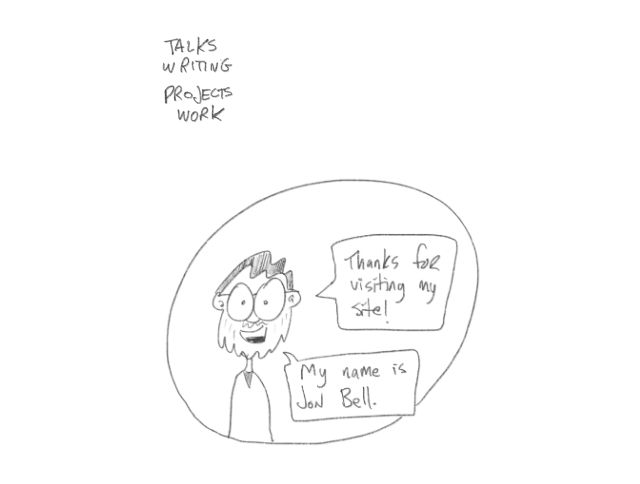
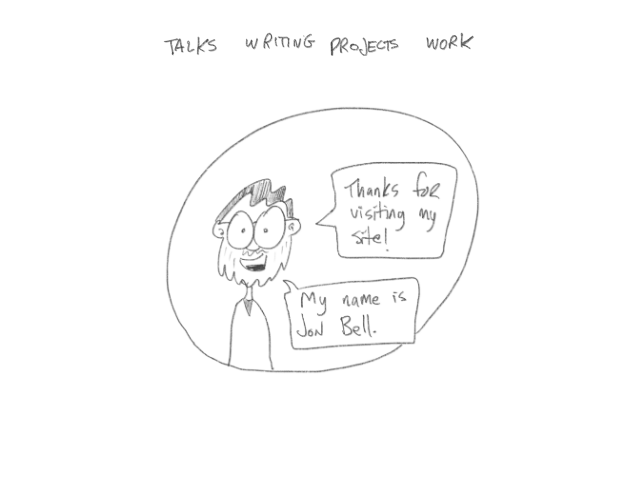
Before and after one commit to jonbell-lot23/lot23, a Next.js app: page /newindex in a window 1280 px wide. Shown: the top 484 px of the page, without its empty margins (318-958 px from the left). Built offline with nearby package versions, Linux system fonts and the light colour scheme.

Commit message:
Fixing moble

```diff
--- a/src/components/Header.tsx
+++ b/src/components/Header.tsx
@@ -11,7 +11,11 @@ export default function Header() {
     </div>
     );
 
-    return <div>{navitems}</div>;
+    return (
+        <div className="flex flex-wrap space-x-3">
+            {navitems}
+        </div>
+        );
 
 }
 
@@ -20,8 +24,6 @@ export function Nav({page}) {
     const link = `/${page}`
     const img = `/${page}.png`
     const highlight = `${page}_highlight.png`.toString()
-
-    console.log(highlight);
 
     return (
         <Link href={link}><a>
```
